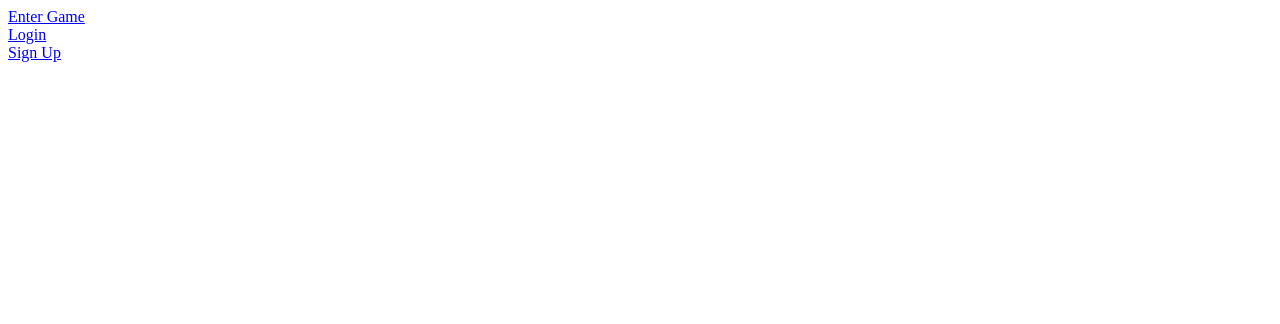
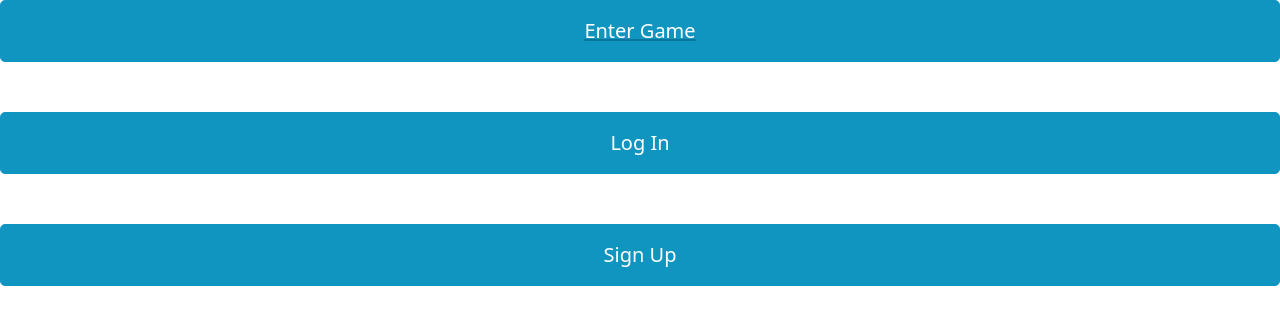
Before and after one commit to nandan-varma/puzzle, a Next.js app: page / in a window 1280 px wide. Shown: the top 324 px of the page. Built offline with nearby package versions, Linux system fonts and the light colour scheme.

Commit message:
UI updates

```diff
--- a/pages/_app.js
+++ b/pages/_app.js
@@ -1,5 +1,10 @@
 import '@/styles/globals.css'
 
 export default function App({ Component, pageProps }) {
-  return <Component {...pageProps} />
+  return (
+    <>
+    <link rel="stylesheet" href="https://cdn.jsdelivr.net/npm/@picocss/pico@1/css/pico.min.css"></link>
+  <Component {...pageProps} />
+  </>
+  )
 }
--- a/pages/index.js
+++ b/pages/index.js
@@ -6,11 +6,13 @@ const inter = Inter({ subsets: ['latin'] })
 export default function Home() {
   return (
     <main>
-      <Link href="/puzzle">Enter Game</Link>
+
+      <Link href="/puzzle"><button>Enter Game</button></Link>
+
       <br></br>
-      <Link href="/login">Login</Link>
+      <Link href="/login"><button>Log In</button></Link>
       <br></br>
-      <Link href="/signup">Sign Up</Link>
+      <Link href="/signup"><button>Sign Up</button></Link>
     </main>
   )
 }
--- a/pages/login.js
+++ b/pages/login.js
@@ -48,7 +48,7 @@ const Login = () => {
         </div>
         <button type="submit">Login</button>
       </form>
-      <Link href="/signup">Sign Up</Link>
+      <Link href="/signup"><button>Sign Up</button></Link>
       {error && <p>{error}</p>}
     </div>
   )
--- a/pages/puzzle.js
+++ b/pages/puzzle.js
@@ -43,9 +43,9 @@ const Puzzle = () => {
     return (
       <>
       You need to login in order to play.
-      <Link href="/login">LogIn</Link>
+      <Link href="/login"><button>Log In</button></Link>
       or you can
-      <Link href="/signup">SignUp</Link>
+      <Link href="/signup"><button>Sign Up</button></Link>
       </>
     )
   }
--- a/pages/signup.js
+++ b/pages/signup.js
@@ -50,6 +50,7 @@ const Signup = () => {
         </div>
         <button type="submit">Sign Up</button>
       </form>
+      <Link href="/login"><button>Log In</button></Link>
       {error && <p>{error}</p>}
     </div>
   )
```
